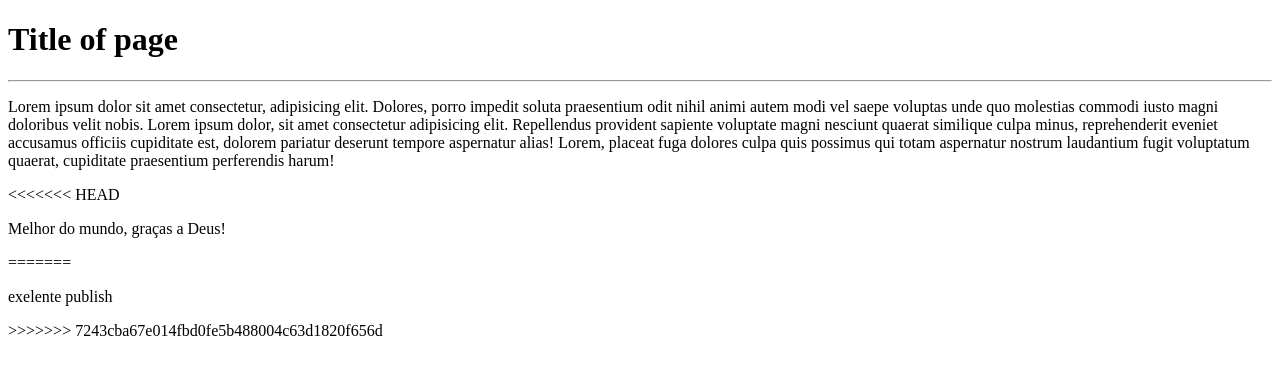
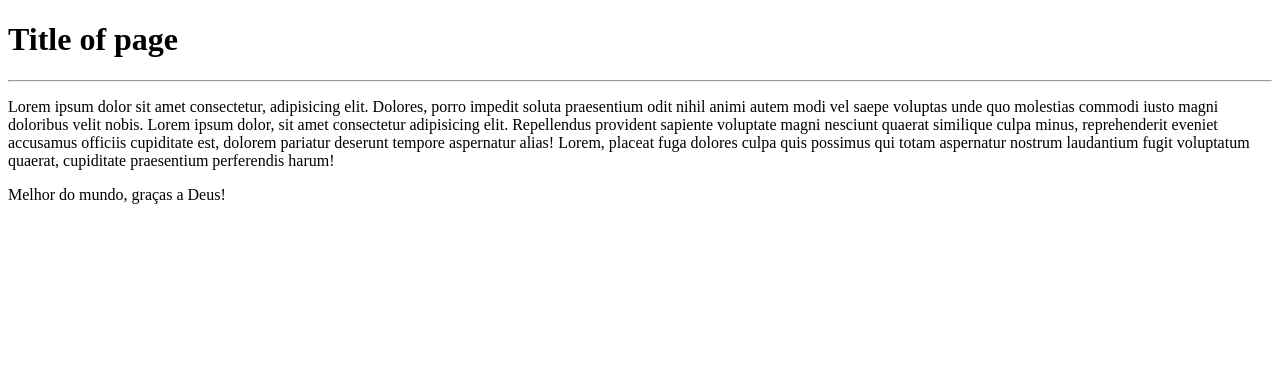
Before and after one commit to Ghust25/crud-tour-of-heroes, an Angular app: page / in a window 1280 px wide. Shown: the top 374 px of the page. Built offline with nearby package versions, Linux system fonts and the light colour scheme.

Commit message:
Update heroes.component.html

```diff
--- a/src/app/heroes/heroes.component.html
+++ b/src/app/heroes/heroes.component.html
@@ -1,5 +1 @@
-<<<<<<< HEAD
 <p>Melhor do mundo, graças a Deus!</p>
-=======
-<p>exelente publish</p>
->>>>>>> 7243cba67e014fbd0fe5b488004c63d1820f656d
```
